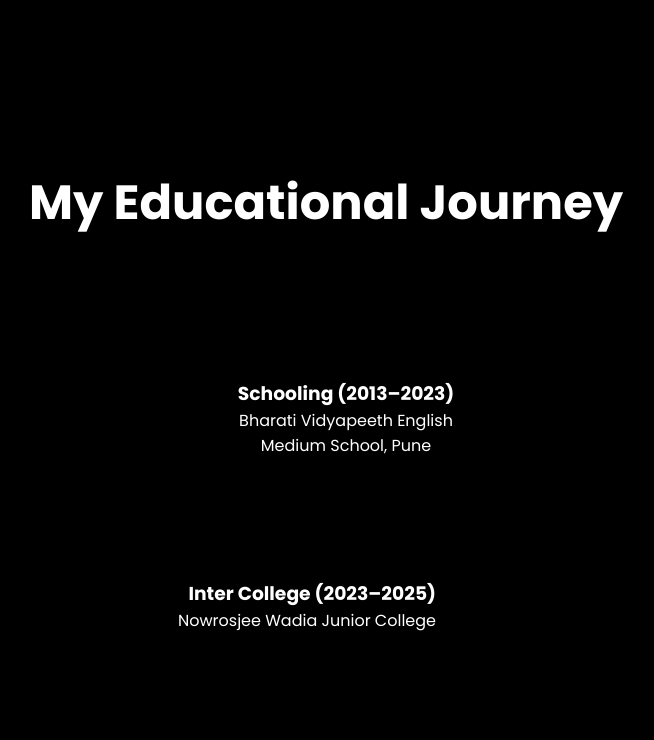
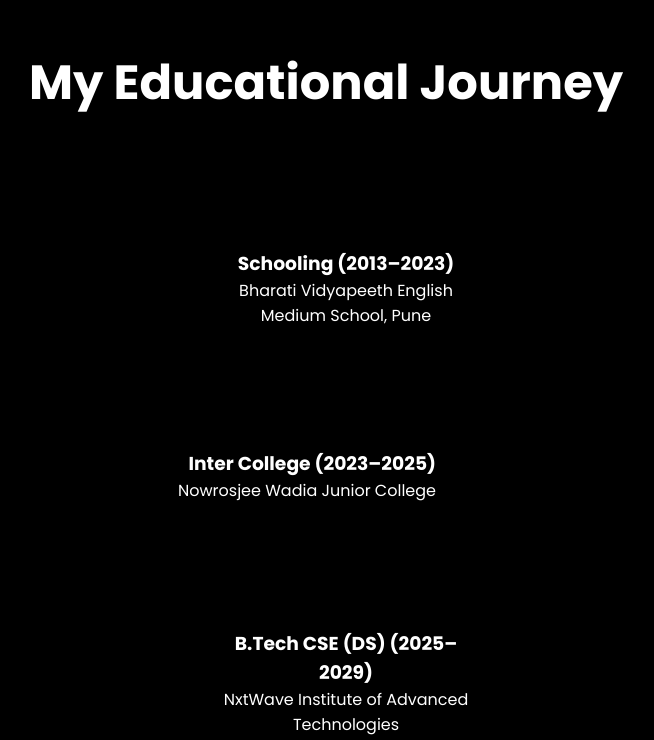
Before and after one commit to Bhawin-Haldekar/Bhawin-s-Portfolio, a plain HTML site: page index.html in a window 1280 px wide. Shown: the part 1381-2121 px from the top of the page, without its empty margins (314-968 px from the left). Drawn offline with nearby package versions, Linux system fonts and the light colour scheme; animation ran at ten frames a second.

Commit message:
Update style.css

```diff
--- a/style.css
+++ b/style.css
@@ -97,17 +97,17 @@
 
 /* Sections */
 .section {
-  padding:40px 10%;
+  padding:30px 10%;
   text-align:center;
 }
 
 .section-title {
   font-size:3rem;
-  margin-bottom:40px;
+  margin-bottom:30px;
 }
 
 /* Journey */
-.section-journey { margin-top:40vh; }
+.section-journey { margin-top:30vh; }
 .journey-wrapper { position:relative; width:700px; margin:auto; }
 .roadmap-line { width:200px; margin:auto; }
 
@@ -499,7 +499,7 @@
 /* About Me Section */
 .about-section {
   text-align: center;
-  padding-bottom: 40px;
+  padding-bottom: 30px;
 }
 
 .about-container {
```
